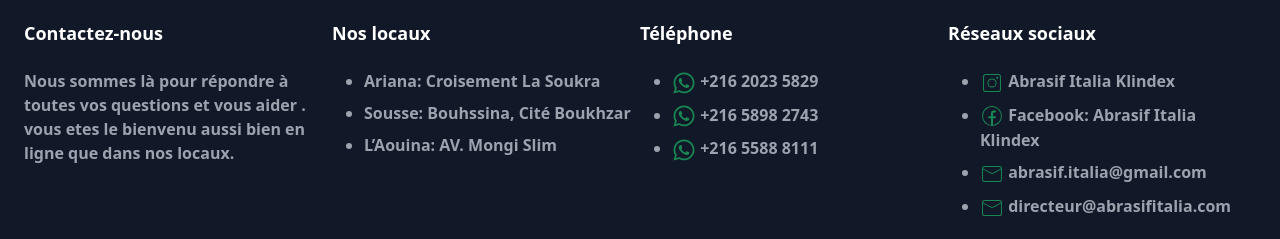
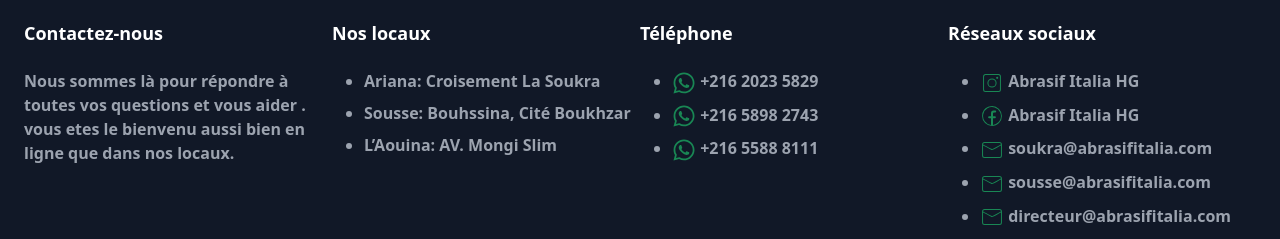
Before and after one commit to abrasifitalia/user-site, a React (Create React App) app: page / in a window 1280 px wide. Shown: the part 2547-2786 px from the top of the page. Built offline with nearby package versions, Linux system fonts and the light colour scheme; no server answers.

Commit message:
v1.3.7 : update footer with new social media links and add pro mails

```diff
--- a/src/components/includes/footer.js
+++ b/src/components/includes/footer.js
@@ -40,9 +40,10 @@
         <div>
           <h4 className="text-lg font-semibold mb-4">Réseaux sociaux</h4>
           <ul className="space-y-2 text-gray-400">
-            <li><CiInstagram className="text-success text-2xl "/> <a href="https://www.instagram.com/abrasif_italia_klindex/" className="text-gray-400 link-underline link-underline-opacity-0"> <span className="font-bold text-gray-400">Abrasif Italia Klindex</span></a></li>
-            <li><CiFacebook className="text-success text-2xl font-bold"/> <a href="https://www.facebook.com/people/Abrasif-Italia-Klindex/100057219229918/" className="text-gray-400 link-underline link-underline-opacity-0"> <span className="font-bold text-gray-400">Facebook: Abrasif Italia Klindex</span></a></li>
-            <li><CiMail className="text-success text-2xl font-bold"/> <a href="mailto:abrasif.italia3@gmail.com" className="text-gray-400 link-underline link-underline-opacity-0"> <span className="font-bold text-gray-400"> abrasif.italia@gmail.com</span></a></li>
+            <li><CiInstagram className="text-success text-2xl "/> <a href="https://www.instagram.com/abrasif_italia_hg/" className="text-gray-400 link-underline link-underline-opacity-0"> <span className="font-bold text-gray-400">Abrasif Italia HG</span></a></li>
+            <li><CiFacebook className="text-success text-2xl font-bold"/> <a href="https://www.facebook.com/profile.php?id=100057219229918" className="text-gray-400 link-underline link-underline-opacity-0"> <span className="font-bold text-gray-400"> Abrasif Italia HG</span></a></li>
+            <li><CiMail className="text-success text-2xl font-bold"/> <a href="mailto:soukra@abrasifitalia.com" className="text-gray-400 link-underline link-underline-opacity-0"> <span className="font-bold text-gray-400">soukra@abrasifitalia.com</span></a></li>
+            <li><CiMail className="text-success text-2xl font-bold"/> <a href="mailto:sousse@abrasifitalia.com" className="text-gray-400 link-underline link-underline-opacity-0"> <span className="font-bold text-gray-400">sousse@abrasifitalia.com</span></a></li>
             <li><CiMail className="text-success text-2xl font-bold"/> <a href="mailto:abrasif.italia3@gmail.com" className="text-gray-400 link-underline link-underline-opacity-0"> <span className="font-bold text-gray-400"> directeur@abrasifitalia.com</span></a></li>
 
           </ul>
```
